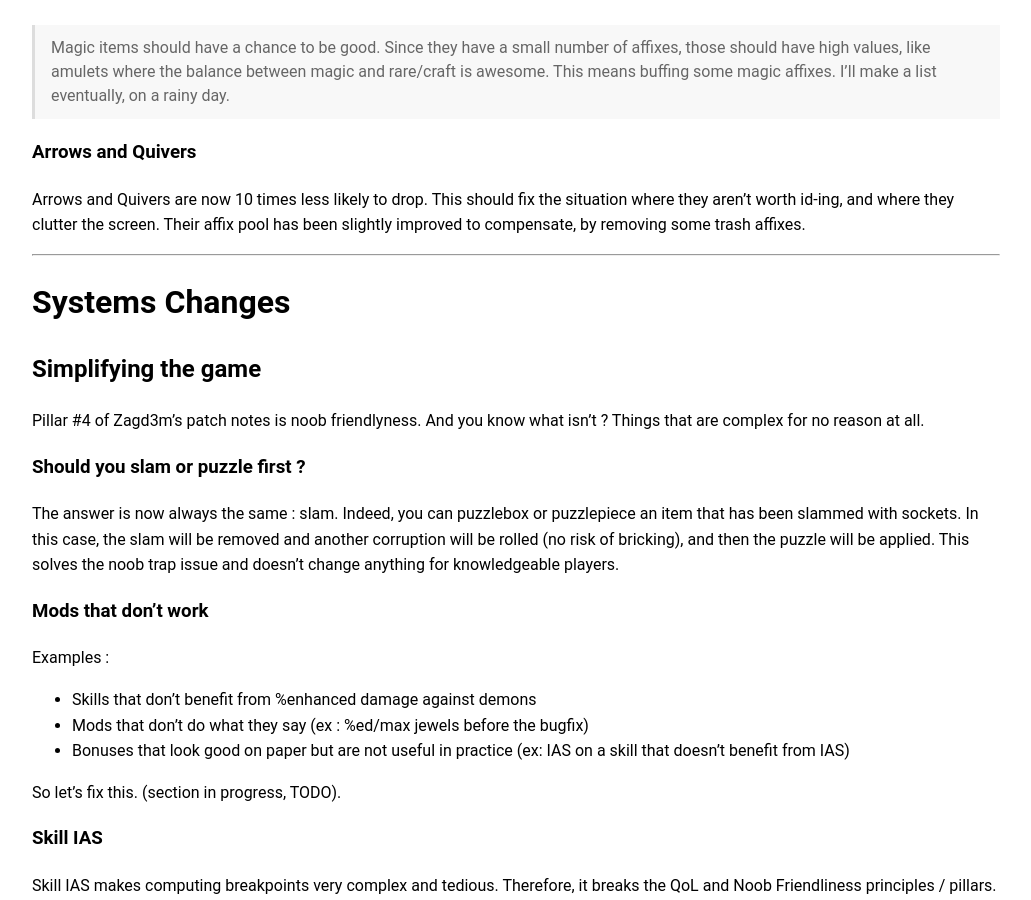
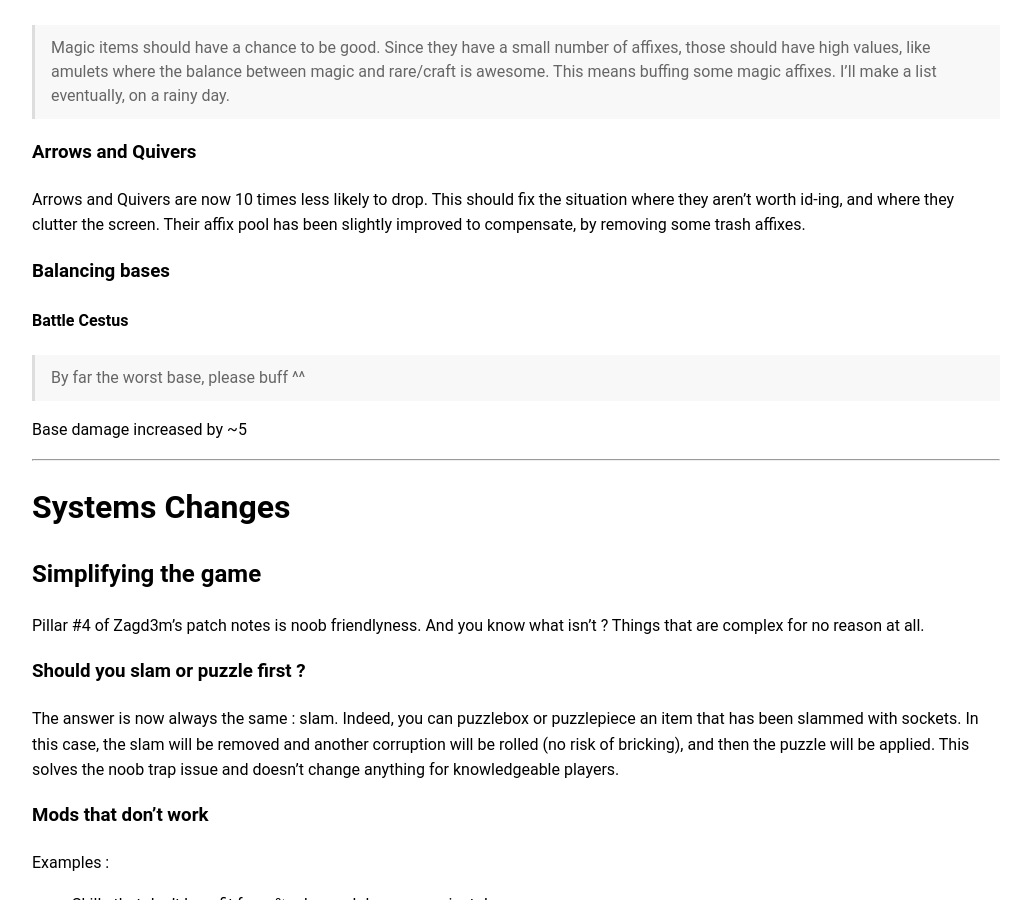
Before and after one commit to zagd3m/patchnotes, a Jekyll site: the page built from docs/full-notes.md, in a window 1280 px wide and 900 px high, scrolled down 19072 px. Shown: the whole window, without its empty margins (124-1155 px from the left). Built offline with Jekyll 4.4.1, drawn with Linux system fonts in a browser that asks for light colours.

Commit message:
Buff battle cestus :o

```diff
--- a/docs/_patchnotes/items.md
+++ b/docs/_patchnotes/items.md
@@ -41,3 +41,11 @@ The following items have had their affix pool improved to be more viable as magi
 ### Arrows and Quivers
 
 Arrows and Quivers are now 10 times less likely to drop. This should fix the situation where they aren't worth id-ing, and where they clutter the screen. Their affix pool has been slightly improved to compensate, by removing some trash affixes.
+
+### Balancing bases
+
+#### Battle Cestus
+
+> By far the worst base, please buff ^^
+
+Base damage increased by ~5
```
